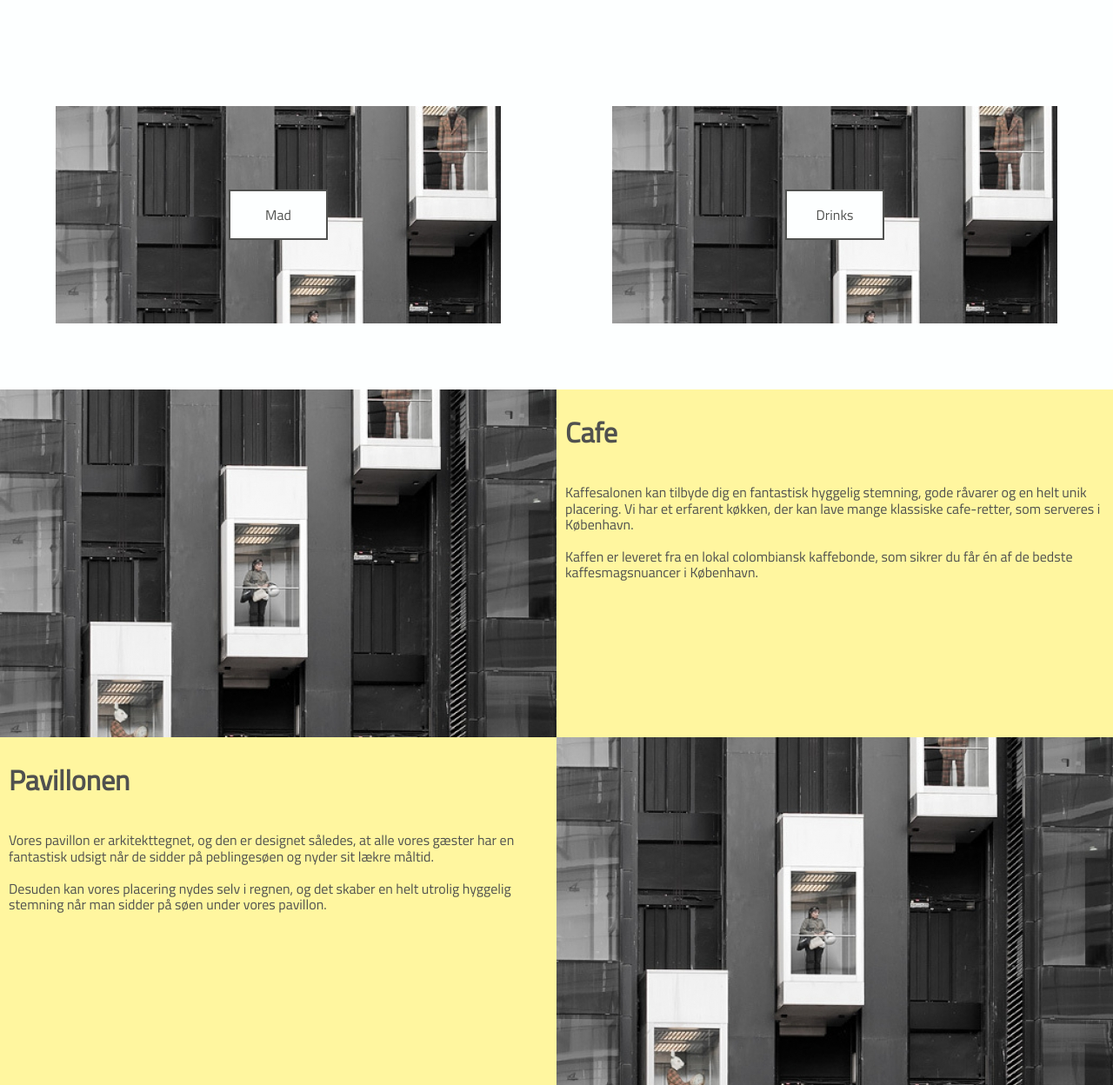
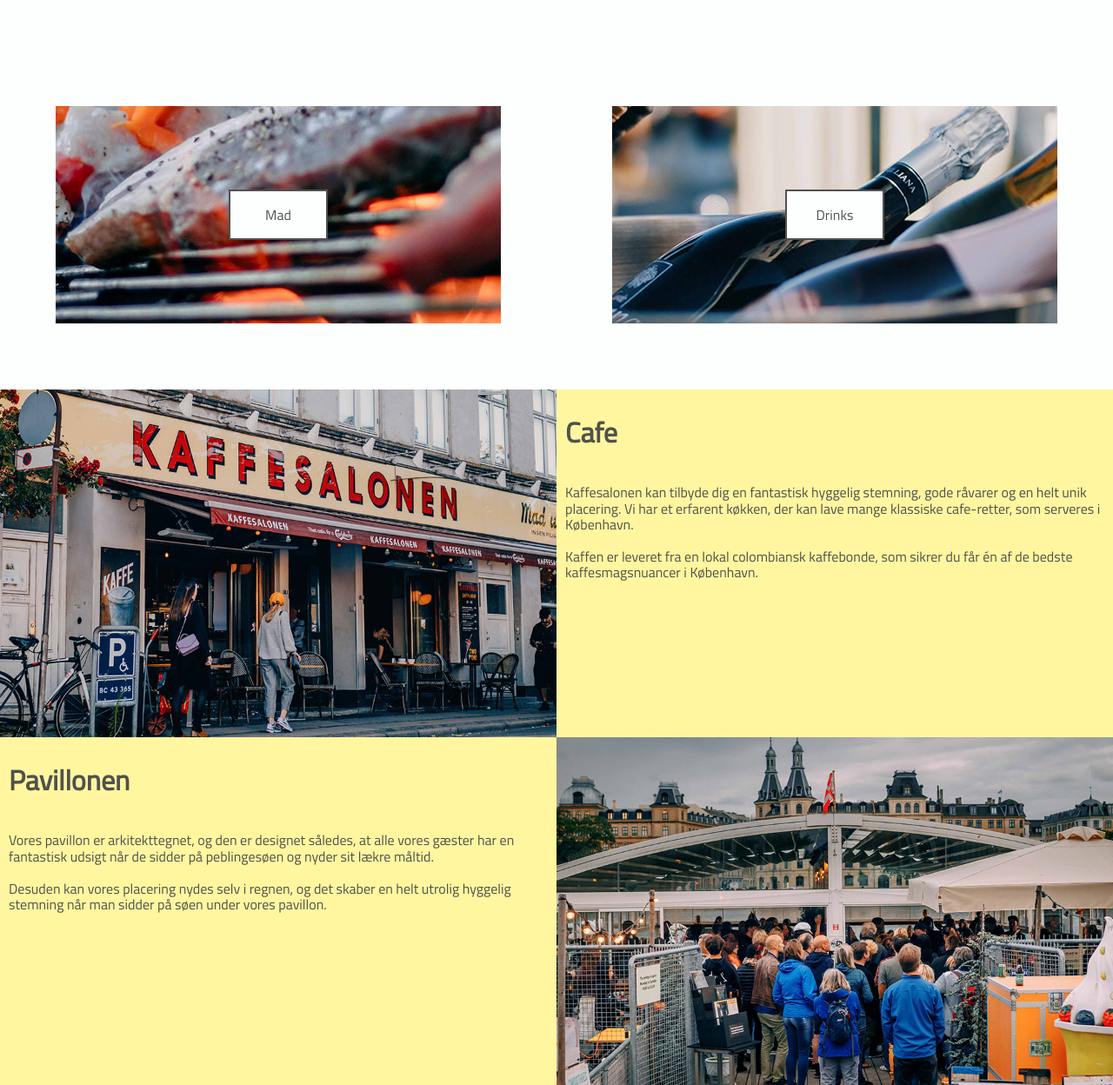
Before and after one commit to Statsministeriet/kaffesalonen, a PHP site: page / in a window 1280 px wide. Shown: the part 685-1933 px from the top of the page at 87% size. Run offline with PHP 8.4, Linux system fonts and the light colour scheme; some libraries are stand-ins or nearby versions.

Commit message:
Add images

```diff
--- a/index.html
+++ b/index.html
@@ -42,7 +42,7 @@
     <!--Forside-->
     <div class="videoContainer">
         <video autoplay muted loop class="backgroundVideo">
-            <source src="./Media/video.mp4" type="video/mp4">
+            <source src="./Media/KAFFESALONEN.mp4" type="video/mp4">
             <img src="./Media/nonvideo.jpg"></img>
         </video>
     </div>
@@ -57,7 +57,7 @@
     <!--Mad drinks-->
     <div class="foodAndDrinks" id="menu">
         <div class="foodBox">
-            <div class="foodAndDrinksContainer" style="background-image: url('./Media/images/any.jpeg');">
+            <div class="foodAndDrinksContainer" style="background-image: url('./Media/images/mad.jpg');">
                 <a class="foodAndDrinksButton" href="./Media/menusmall.png" target="_blank">
                     <div>
                         <p>Mad</p>
@@ -66,7 +66,7 @@
             </div>
         </div>
         <div class="drinksBox">
-            <div class="foodAndDrinksContainer" style="background-image: url('./Media/images/any.jpeg');">
+            <div class="foodAndDrinksContainer" style="background-image: url('./Media/images/drinks.jpg');">
                 <a class="foodAndDrinksButton" href="./Media/drinkssmall.png" target="_blank">
                     <div>
                         <p>Drinks</p>
@@ -80,7 +80,7 @@
     <!--Cafe-->
     <div style="height: 1px; padding-top:-1px;" id="cafe"></div>
     <div class="box">
-        <div class="imageTextIMG" style="background-image: url('./Media/images/any.jpeg');"></div>
+        <div class="imageTextIMG" style="background-image: url('./Media/images/cafe.jpg');"></div>
         <div class="textbox">
             <h1 id="imageTextH1">Cafe</h1>
             <p id="imageTextP">
@@ -94,7 +94,7 @@
     </div>
 
     <div class="boxPhone">
-        <div class="imageTextIMG" style="background-image: url('./Media/images/any.jpeg');"></div>
+        <div class="imageTextIMG" style="background-image: url('./Media/images/cafe.jpg');"></div>
         <div class="textbox">
             <h1 id="imageTextH1">Cafe</h1>
             <p id="imageTextP">
@@ -120,11 +120,11 @@
                 Desuden kan vores placering nydes selv i regnen, og det skaber en helt utrolig hyggelig stemning når man
                 sidder på søen under vores pavillon.</p>
         </div>
-        <div class="imageTextIMG" style="background-image: url('./Media/images/any.jpeg');"></div>
+        <div class="imageTextIMG" style="background-image: url('./Media/images/pavillionen.jpg');"></div>
     </div>
 
     <div class="boxPhone">
-        <div class="imageTextIMG" style="background-image: url('./Media/images/any.jpeg');"></div>
+        <div class="imageTextIMG" style="background-image: url('./Media/images/pavillionen.jpg');"></div>
         <div class="textbox">
             <h1 id="imageTextH1">Pavillonen</h1>
             <p id="imageTextP">
@@ -153,7 +153,7 @@
     <!--Svaner-->
     <div style="height: 1px; margin-top:-1px;" id="svaner"></div>
     <div class="box">
-        <div class="imageTextIMG" style="background-image: url('./Media/images/any.jpeg');"></div>
+        <div class="imageTextIMG" style="background-image: url('./Media/images/svaner.jpg');"></div>
         <div class="textbox">
             <h1 id="imageTextH1">Svaner og Cykelbåde</h1>
             <p id="imageTextP">
@@ -174,7 +174,7 @@
         </div>
     </div>
     <div class="boxPhone">
-        <div class="imageTextIMG" style="background-image: url('./Media/images/any.jpeg');"></div>
+        <div class="imageTextIMG" style="background-image: url('./Media/images/svaner.jpg');"></div>
         <div class="textbox">
             <h1 id="imageTextH1">Svaner og Cykelbåde</h1>
             <p id="imageTextP">
@@ -212,11 +212,11 @@
                 Kontakt os på denne mail: festlokaler@kaffesalonen.dk
             </p>
         </div>
-        <div class="imageTextIMG" style="background-image: url('./Media/images/any.jpeg');"></div>
+        <div class="imageTextIMG" style="background-image: url('./Media/images/festlokaler.jpg');"></div>
     </div>
 
     <div class="boxPhone">
-        <div class="imageTextIMG" style="background-image: url('./Media/images/any.jpeg');"></div>
+        <div class="imageTextIMG" style="background-image: url('./Media/images/festlokaler.jpg');"></div>
         <div class="textbox">
             <h1 id="imageTextH1">Festlokaler</h1>
             <p id="imageTextP">
@@ -236,7 +236,7 @@
 
     <!--Job-->
     <div class="box">
-        <div class="imageTextIMG" style="background-image: url('./Media/images/any.jpeg');"></div>
+        <div class="imageTextIMG" style="background-image: url('./Media/images/job.jpg');"></div>
         <div class="textbox">
             <h1 id="imageTextH1">Job</h1>
             <p id="imageTextP">
@@ -254,7 +254,7 @@
         </div>
     </div>
     <div class="boxPhone">
-        <div class="imageTextIMG" style="background-image: url('./Media/images/any.jpeg');"></div>
+        <div class="imageTextIMG" style="background-image: url('./Media/images/job.jpg');"></div>
         <div class="textbox">
             <h1 id="imageTextH1">Job</h1>
             <p id="imageTextP">
--- a/style.css
+++ b/style.css
@@ -94,8 +94,7 @@
     z-index: -1;
 }
 .backgroundVideo{
-    margin-left: -200px;
-    margin-top: -400px;
+    width: 100%;
 
 }
 
@@ -155,7 +154,7 @@
     display: flex;
     align-items: center;
     justify-content: center;
-    background:
+    background-position: center;
 
 }
 .foodAndDrinksButton{
```
Also changed, not shown: Media/images/any.jpeg (deleted), Media/images/cafe.jpg (added), Media/images/drinks.jpg (added), Media/images/festlokaler.jpg (added), Media/images/food1.jpg (deleted), Media/images/job.jpg (added), Media/images/mad.jpg (added), Media/images/pavillionen.jpg (added), Media/images/svaner.jpg (added), Media/underconstruction.gif (deleted), 1 other file.
